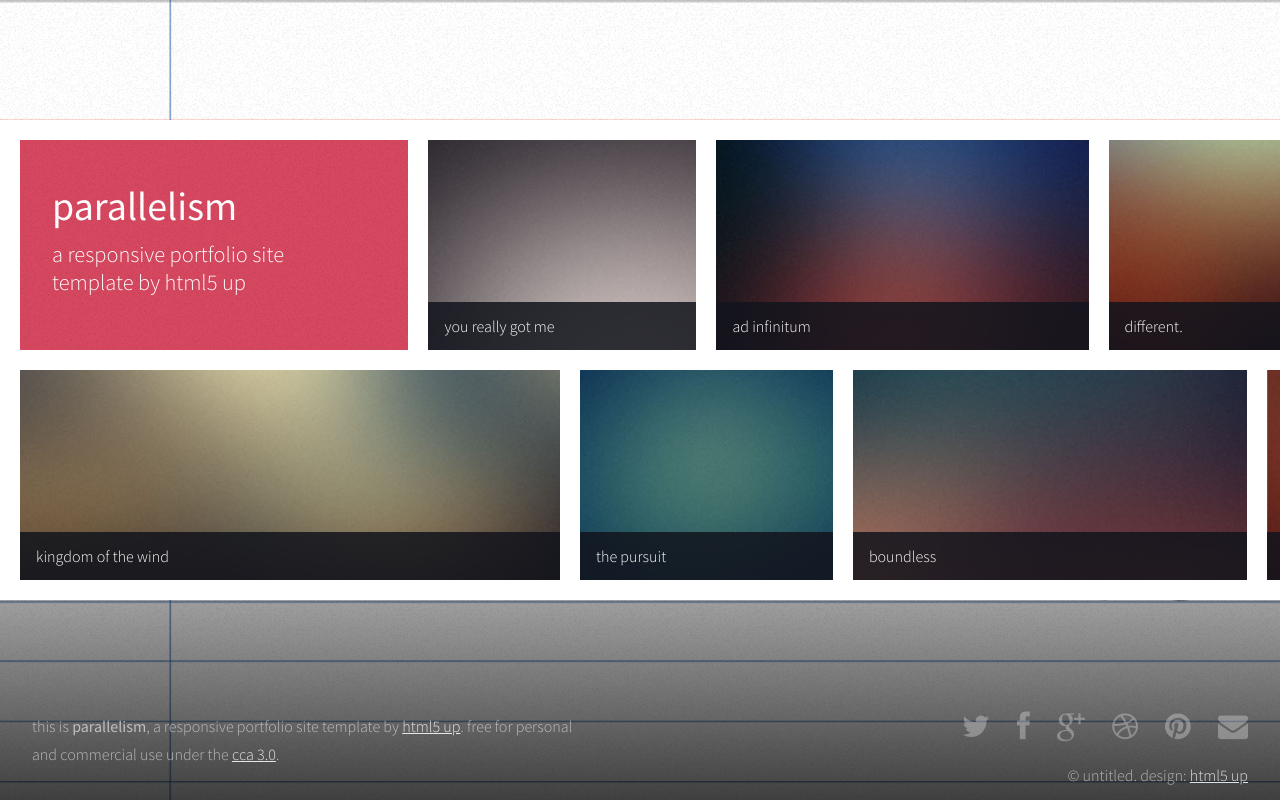
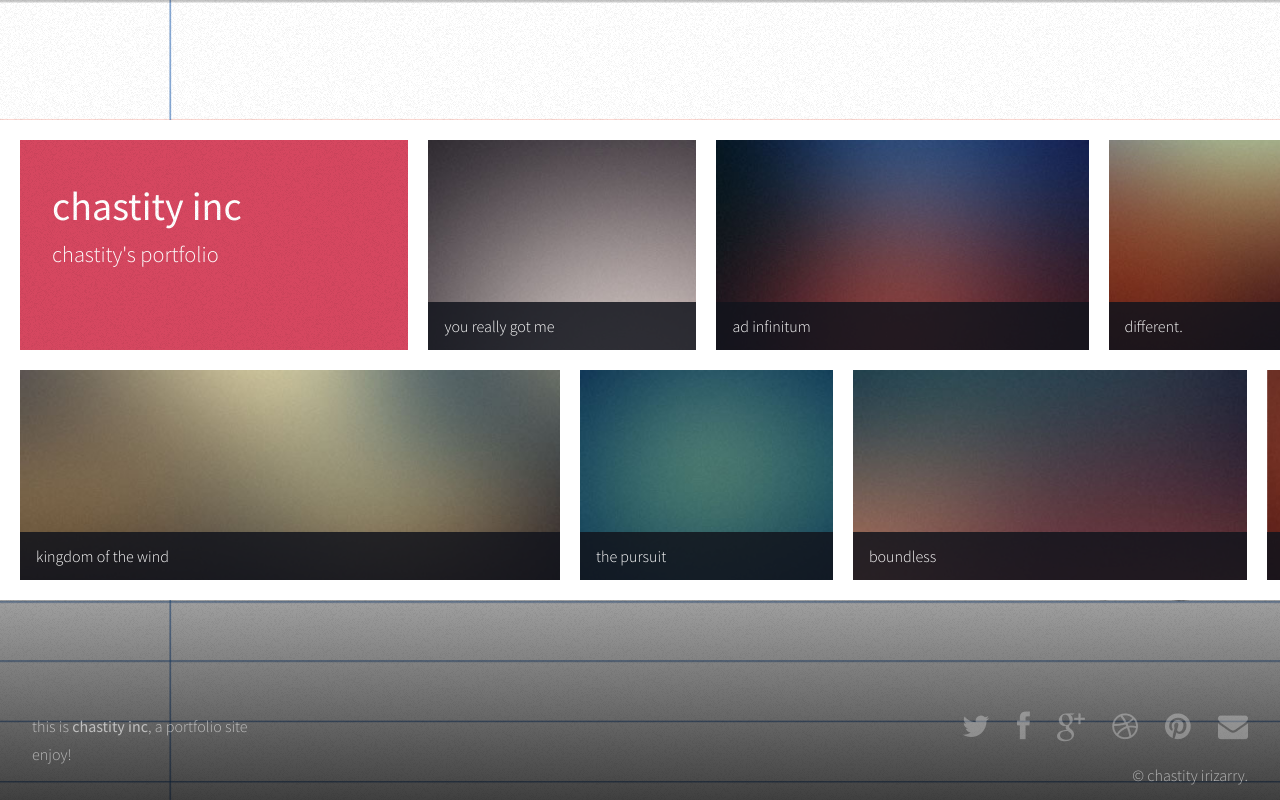
Before and after one commit to damonnbc/chastityinc, a plain HTML site: page index.html in a window 1280 px wide. Drawn offline with Linux system fonts and the light colour scheme.

Commit message:
changed some text on index

```diff
--- a/index.html
+++ b/index.html
@@ -8,7 +8,7 @@
 -->
 <html>
 	<head>
-		<title>Parallelism by HTML5 UP</title>
+		<title>Chastity Inc</title>
 		<meta name="viewport" content="width=1120,user-scalable=no" />
 		<meta http-equiv="content-type" content="text/html; charset=utf-8" />
 		<meta name="description" content="" />
@@ -40,9 +40,8 @@
 					<!-- Header Item -->
 
 						<div id="header" class="item" data-width="400">
-							<h1>Parallelism</h1>
-							<p>A responsive portfolio site<br />
-							template by HTML5 UP</p>
+							<h1>Chastity Inc</h1>
+							<p>Chastity's Portfolio</p>
 						</div>
 
 					<!-- Thumb Items -->
@@ -105,12 +104,12 @@
 
 			<div id="footer">
 				<div class="left">
-					<p>This is <strong>Parallelism</strong>, a responsive portfolio site template by <a href="http://html5up.net/">HTML5 UP</a>. free for personal<br />
-					and commercial use under the <a href="http://html5up.net/license/">CCA 3.0</a>.</p>
+					<p>This is <strong>Chastity Inc</strong>, a portfolio site<br />
+					Enjoy!</p>
 				</div>
 				<div class="right">
 					<ul class="contact">
-						<li><a href="#" class="fa fa-twitter solo"><span>Twitter</span></a></li>
+						<li><a href="http://twitter.com/chastity" target="_blank" class="fa fa-twitter solo"><span>Twitter</span></a></li>
 						<li><a href="#" class="fa fa-facebook solo"><span>Facebook</span></a></li>
 						<li><a href="#" class="fa fa-google-plus solo"><span>Google+</span></a></li>
 						<li><a href="#" class="fa fa-dribbble solo"><span>Dribbble</span></a></li>
@@ -118,7 +117,7 @@
 						<li><a href="#" class="fa fa-envelope solo"><span>Email</span></a></li>
 					</ul>
 					<div id="copyright">
-						&copy; Untitled. Design: <a href="http://html5up.net/">HTML5 UP</a>
+						&copy; Chastity Irizarry.
 					</div>
 				</div>
 			</div>
```
Also changed, not shown: images/bg2.png (added).
